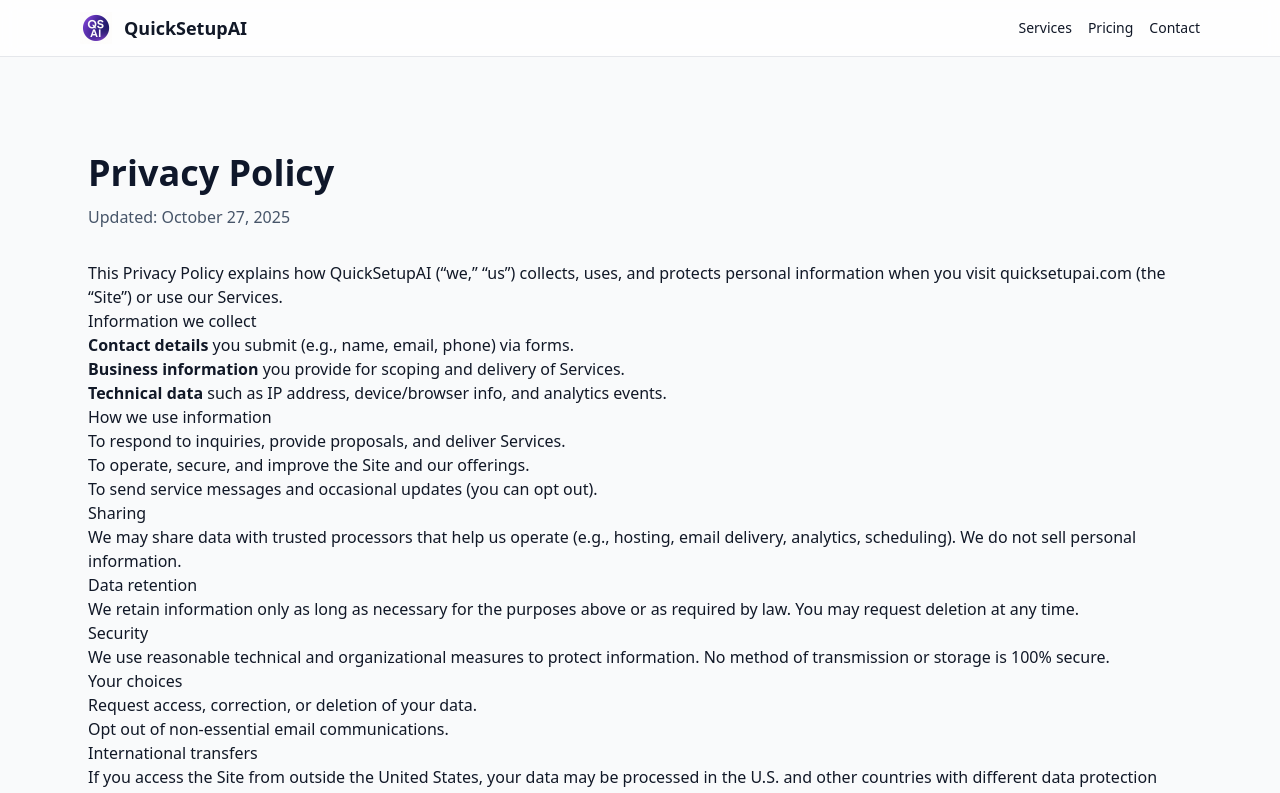
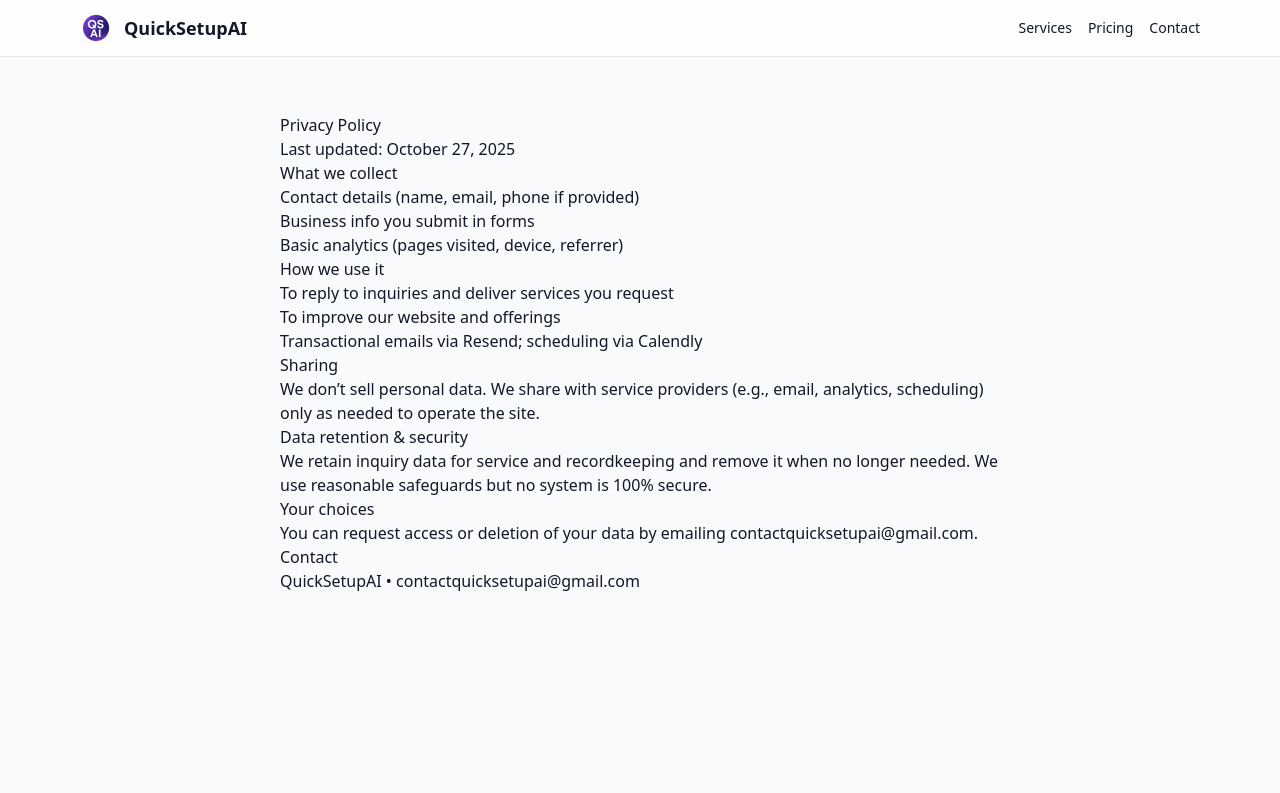
Before and after one commit to morganharris92-dev/quicksetupai, a Next.js app: page /privacy in a window 1280 px wide. Shown: the top 793 px of the page. Built offline with nearby package versions, Linux system fonts and the light colour scheme.

Commit message:
Update page.tsx

```diff
--- a/app/privacy/page.tsx
+++ b/app/privacy/page.tsx
@@ -1,88 +1,47 @@
-// app/privacy/page.tsx
-import Section from "@/components/Section";
-
-export const metadata = {
-  title: "Privacy Policy — QuickSetupAI",
-  description: "How QuickSetupAI collects, uses, and protects your information.",
-};
+export const metadata = { title: "Privacy Policy — QuickSetupAI" };
 
 export default function PrivacyPage() {
   return (
-    <main>
-      <Section title="Privacy Policy" subtitle="Updated: October 27, 2025">
-        <div className="prose prose-slate max-w-none">
-          <p>
-            This Privacy Policy explains how QuickSetupAI (“we,” “us”) collects, uses, and protects personal
-            information when you visit quicksetupai.com (the “Site”) or use our Services.
-          </p>
+    <main className="mx-auto max-w-3xl px-6 py-14 prose prose-slate">
+      <h1>Privacy Policy</h1>
+      <p>Last updated: October 27, 2025</p>
 
-          <h3>Information we collect</h3>
-          <ul>
-            <li>
-              <strong>Contact details</strong> you submit (e.g., name, email, phone) via forms.
-            </li>
-            <li>
-              <strong>Business information</strong> you provide for scoping and delivery of Services.
-            </li>
-            <li>
-              <strong>Technical data</strong> such as IP address, device/browser info, and analytics events.
-            </li>
-          </ul>
+      <h2>What we collect</h2>
+      <ul>
+        <li>Contact details (name, email, phone if provided)</li>
+        <li>Business info you submit in forms</li>
+        <li>Basic analytics (pages visited, device, referrer)</li>
+      </ul>
 
-          <h3>How we use information</h3>
-          <ul>
-            <li>To respond to inquiries, provide proposals, and deliver Services.</li>
-            <li>To operate, secure, and improve the Site and our offerings.</li>
-            <li>To send service messages and occasional updates (you can opt out).</li>
-          </ul>
+      <h2>How we use it</h2>
+      <ul>
+        <li>To reply to inquiries and deliver services you request</li>
+        <li>To improve our website and offerings</li>
+        <li>Transactional emails via Resend; scheduling via Calendly</li>
+      </ul>
 
-          <h3>Sharing</h3>
-          <p>
-            We may share data with trusted processors that help us operate (e.g., hosting, email delivery,
-            analytics, scheduling). We do not sell personal information.
-          </p>
+      <h2>Sharing</h2>
+      <p>
+        We don’t sell personal data. We share with service providers (e.g., email, analytics,
+        scheduling) only as needed to operate the site.
+      </p>
 
-          <h3>Data retention</h3>
-          <p>
-            We retain information only as long as necessary for the purposes above or as required by law. You
-            may request deletion at any time.
-          </p>
+      <h2>Data retention & security</h2>
+      <p>
+        We retain inquiry data for service and recordkeeping and remove it when no longer needed.
+        We use reasonable safeguards but no system is 100% secure.
+      </p>
 
-          <h3>Security</h3>
-          <p>
-            We use reasonable technical and organizational measures to protect information. No method of
-            transmission or storage is 100% secure.
-          </p>
+      <h2>Your choices</h2>
+      <p>
+        You can request access or deletion of your data by emailing{" "}
+        <a href="mailto:contactquicksetupai@gmail.com">contactquicksetupai@gmail.com</a>.
+      </p>
 
-          <h3>Your choices</h3>
-          <ul>
-            <li>Request access, correction, or deletion of your data.</li>
-            <li>Opt out of non-essential email communications.</li>
-          </ul>
-
-          <h3>International transfers</h3>
-          <p>
-            If you access the Site from outside the United States, your data may be processed in the U.S. and
-            other countries with different data protection laws.
-          </p>
-
-          <h3>Children</h3>
-          <p>Our Site and Services are not directed to children under 13.</p>
-
-          <h3>Changes</h3>
-          <p>We may update this Policy and will indicate the “Updated” date above.</p>
-
-          <h3>Contact</h3>
-          <p>
-            Email <a href="mailto:contactquicksetupai@gmail.com">contactquicksetupai@gmail.com</a>.
-          </p>
-
-          <p className="text-xs text-slate-500">
-            Template provided for convenience and general information — not legal advice. Consider legal
-            review for your jurisdiction and use case.
-          </p>
-        </div>
-      </Section>
+      <h2>Contact</h2>
+      <p>
+        QuickSetupAI • <a href="mailto:contactquicksetupai@gmail.com">contactquicksetupai@gmail.com</a>
+      </p>
     </main>
   );
 }
```
